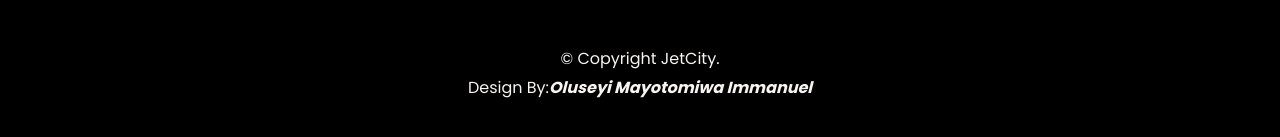
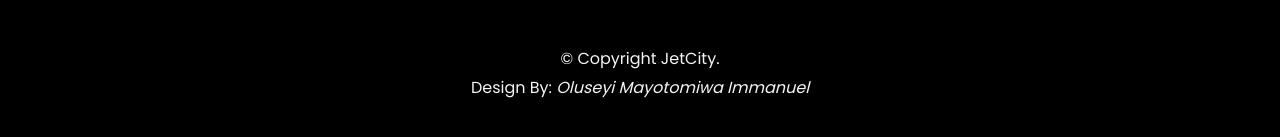
Before and after one commit to Mayotomiwa/JetCity, a website: page index.html in a window 1280 px wide. Shown: the part 5598-5735 px from the top of the page. Drawn offline with Linux system fonts and the light colour scheme; some packages are replaced by stand-ins of ours; no server answers; files whose address does not match are found by name.

Commit message:
changed footer font

```diff
--- a/index.html
+++ b/index.html
@@ -680,7 +680,7 @@
 			<div class="row">
 				<div class="col-md-12 text-center">
 					<div class="credits">
-						<p>© Copyright JetCity. <br /> Design By:<b><i>Oluseyi Mayotomiwa Immanuel</i></b>
+						<p>© Copyright JetCity. <br /> Design By: <span class="fs-5"><i>Oluseyi Mayotomiwa Immanuel</i></span>
 						</p>
 					</div>
 				</div>
```
